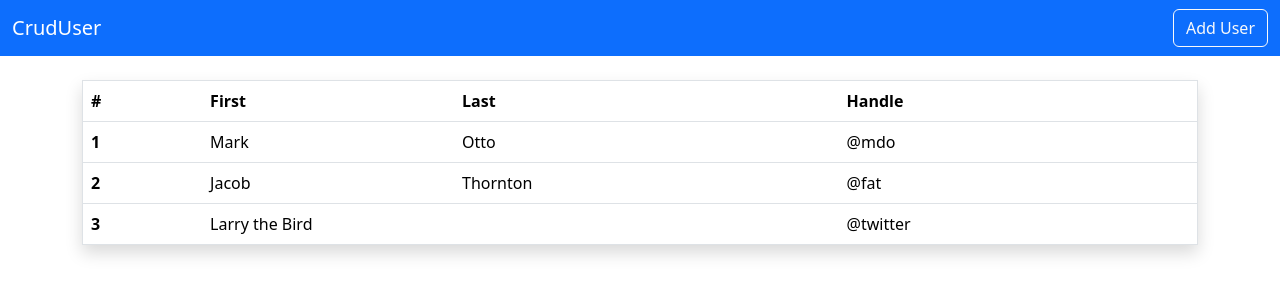
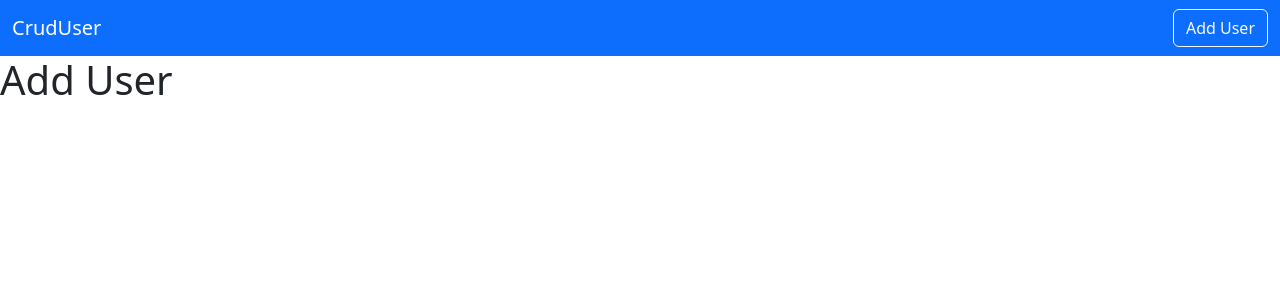
Before and after one commit to IlyaMoiseenko/Java-FullStack-CrudUsers, a React (Create React App) app in the folder frontend/: page /addUser in a window 1280 px wide. Shown: the top 300 px of the page. Built offline with nearby package versions, Linux system fonts and the light colour scheme.

Commit message:
Add routes

```diff
--- a/frontend/package.json
+++ b/frontend/package.json
@@ -6,9 +6,11 @@
     "@testing-library/jest-dom": "^5.16.5",
     "@testing-library/react": "^13.4.0",
     "@testing-library/user-event": "^13.5.0",
+    "axios": "^1.4.0",
     "bootstrap": "^5.3.0",
     "react": "^18.2.0",
     "react-dom": "^18.2.0",
+    "react-router-dom": "^6.13.0",
     "react-scripts": "5.0.1",
     "web-vitals": "^2.1.4"
   },
--- a/frontend/src/App.js
+++ b/frontend/src/App.js
@@ -1,11 +1,21 @@
 import NavBar from "./layout/NavBar";
 import Home from "./pages/Home";
+import {Route, Routes} from "react-router-dom";
+import AddUser from "./users/AddUser";
+import EditUser from "./users/EditUser";
+import ViewUser from "./users/ViewUser";
 
 function App() {
   return (
     <div className="App">
         <NavBar />
-        <Home />
+
+        <Routes>
+            <Route exact path="/" element={<Home />} />
+            <Route exact path="addUser" element={<AddUser />} />
+            <Route exact path="editUser" element={<EditUser />} />
+            <Route exact path="viewUser" element={<ViewUser />} />
+        </Routes>
     </div>
   );
 }
--- a/frontend/src/index.js
+++ b/frontend/src/index.js
@@ -2,10 +2,13 @@ import React from 'react';
 import ReactDOM from 'react-dom/client';
 import App from './App';
 import 'bootstrap/dist/css/bootstrap.css';
+import {BrowserRouter} from "react-router-dom";
 
 const root = ReactDOM.createRoot(document.getElementById('root'));
 root.render(
   <React.StrictMode>
-    <App />
+      <BrowserRouter>
+          <App />
+      </BrowserRouter>
   </React.StrictMode>
 );
--- a/frontend/src/layout/NavBar.jsx
+++ b/frontend/src/layout/NavBar.jsx
@@ -1,4 +1,5 @@
 import React from 'react';
+import {Link} from "react-router-dom";
 
 const NavBar = () => {
     return (
@@ -12,7 +13,7 @@ const NavBar = () => {
                         <span className="navbar-toggler-icon">Button</span>
                     </button>
 
-                    <button className="btn btn-outline-light">Add User</button>
+                    <Link className="btn btn-outline-light" to="/addUser">Add User</Link>
                 </div>
             </nav>
         </div>
--- a/frontend/src/pages/Home.jsx
+++ b/frontend/src/pages/Home.jsx
@@ -1,6 +1,19 @@
-import React from 'react';
+import React, {useEffect, useState} from 'react';
+import axios from "axios";
+import {Link} from "react-router-dom";
 
 const Home = () => {
+    const [users, setUsers] = useState([])
+
+    useEffect(() => {
+        loadUsers()
+    }, [])
+
+    const loadUsers = async () => {
+        const result = await axios.get("http://localhost:8080/users")
+        setUsers(result.data)
+    }
+
     return (
         <div className="container">
             <div className="py-4">
@@ -8,29 +21,40 @@ const Home = () => {
                     <thead>
                     <tr>
                         <th scope="col">#</th>
-                        <th scope="col">First</th>
-                        <th scope="col">Last</th>
-                        <th scope="col">Handle</th>
+                        <th scope="col">Name</th>
+                        <th scope="col">UserName</th>
+                        <th scope="col">Email</th>
                     </tr>
                     </thead>
                     <tbody>
-                    <tr>
-                        <th scope="row">1</th>
-                        <td>Mark</td>
-                        <td>Otto</td>
-                        <td>@mdo</td>
-                    </tr>
-                    <tr>
-                        <th scope="row">2</th>
-                        <td>Jacob</td>
-                        <td>Thornton</td>
-                        <td>@fat</td>
-                    </tr>
-                    <tr>
-                        <th scope="row">3</th>
-                        <td colSpan="2">Larry the Bird</td>
-                        <td>@twitter</td>
-                    </tr>
+                    {
+                        users.map((user, index) => (
+                            <tr>
+                                <th scope="row" key={index}>{index + 1}</th>
+                                <td>{user.name}</td>
+                                <td>{user.userName}</td>
+                                <td>{user.email}</td>
+
+                                <td>
+                                    <Link
+                                        className="btn btn-primary mx-2"
+                                        to="/viewUser"
+                                    >
+                                        View
+                                    </Link>
+
+                                    <Link
+                                        className="btn btn-outline-primary mx-2"
+                                        to="viewUser"
+                                    >
+                                        Edit
+                                    </Link>
+
+                                    <button className="btn btn-danger mx-2">Delete</button>
+                                </td>
+                            </tr>
+                        ))
+                    }
                     </tbody>
                 </table>
             </div>
--- /dev/null
+++ b/frontend/src/users/AddUser.jsx
@@ -0,0 +1,11 @@
+import React from 'react';
+
+const AddUser = () => {
+    return (
+        <div>
+            <h1>Add User</h1>
+        </div>
+    );
+};
+
+export default AddUser;
--- /dev/null
+++ b/frontend/src/users/EditUser.jsx
@@ -0,0 +1,11 @@
+import React from 'react';
+
+const EditUser = () => {
+    return (
+        <div>
+            <h1>Edit user</h1>
+        </div>
+    );
+};
+
+export default EditUser;
--- /dev/null
+++ b/frontend/src/users/ViewUser.jsx
@@ -0,0 +1,11 @@
+import React from 'react';
+
+const ViewUser = () => {
+    return (
+        <div>
+            <h1>View User</h1>
+        </div>
+    );
+};
+
+export default ViewUser;
```
Also changed, not shown: 1 other file (tests, documents, lock files or other folders).
